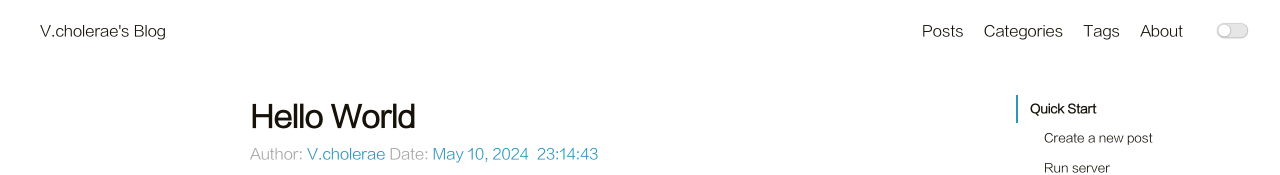
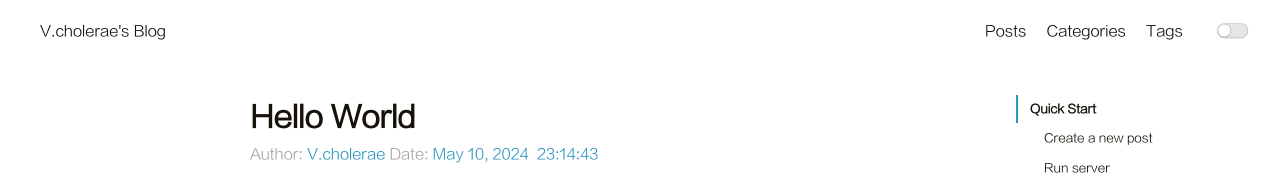
Before and after one commit to Vcholerae1/Vcholerae1.github.io, a plain HTML site: page 2024/05/10/hello-world/index.html in a window 1280 px wide. Shown: the top 175 px of the page. Drawn offline with Linux system fonts and the light colour scheme.

Commit message:
Site updated: 2024-05-10 23:48:37

```diff
--- a/2024/05/10/hello-world/index.html
+++ b/2024/05/10/hello-world/index.html
@@ -78,8 +78,6 @@
 
                     <a class="menu-item" href="/tag">Tags</a>
 
-                    <a class="menu-item" href="/about">About</a>
-
                 <input id="switch_default" type="checkbox" class="switch_default">
                 <label for="switch_default" class="toggleBtn"></label>
             </div>
@@ -102,8 +100,6 @@
                     <a class="menu-item" href="/category">Categories</a>
 
                     <a class="menu-item" href="/tag">Tags</a>
-
-                    <a class="menu-item" href="/about">About</a>
 
             </div>
         </div>
```
Also changed, not shown: archives/2024/05/index.html (+0 -4 lines), archives/2024/index.html (+0 -4 lines), archives/index.html (+0 -4 lines), category/index.html (+0 -4 lines), index.html (+0 -4 lines), tag/index.html (+0 -4 lines).
